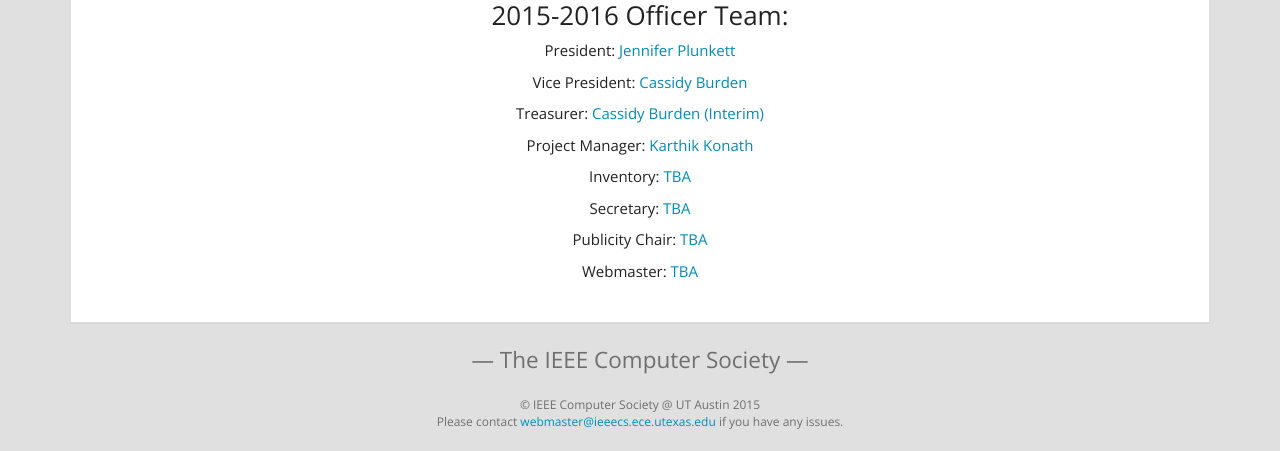
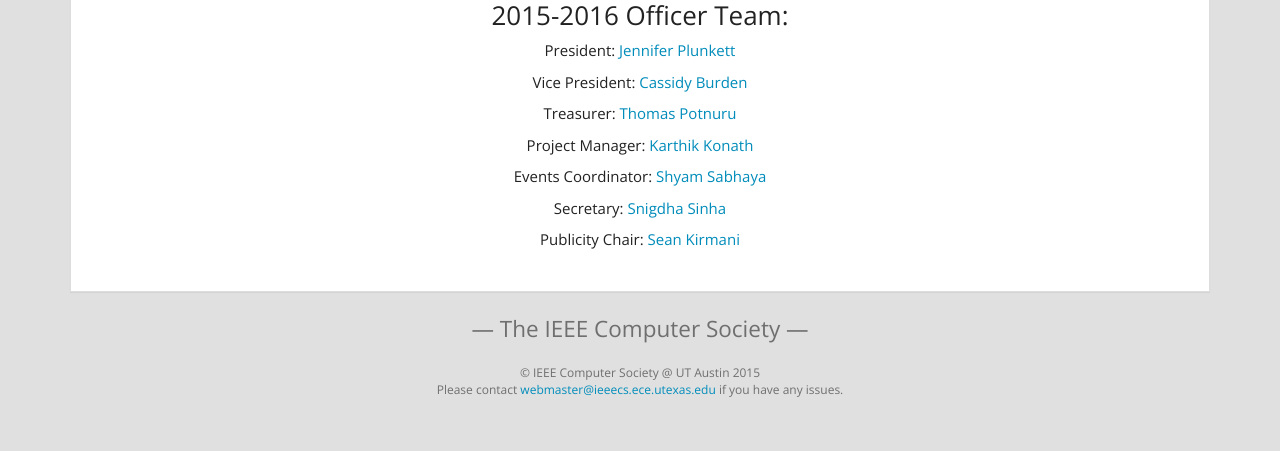
Before and after one commit to ieeecs-ut/ieee-computer-society, a Jekyll site: the page built from officers.html, in a window 1280 px wide. Shown: the part 866-1317 px from the top of the page. Built offline with Jekyll 4.4.1, drawn with Linux system fonts in a browser that asks for light colours; nearby versions of some CDN libraries; Markdown is read by kramdown in place of the engine named in the settings; after the commit the page ends 1286 px from its top, so only the background shows below that.

```diff
--- a/officers.html
+++ b/officers.html
@@ -15,23 +15,21 @@
                         <h3>2015-2016 Officer Team:</h3>
                         <p>President: <a href="mailto:president@ieeecs.ece.utexas.edu"s>Jennifer Plunkett</a></p>
                         <p>Vice President: <a href="mailto:vicepresident@ieeecs.ece.utexas.edu">Cassidy Burden</a></p>
-                        <p>Treasurer: <a href="mailto:treasurer@ieeecs.ece.utexas.edu">Cassidy Burden (Interim)</a></p>
+                        <p>Treasurer: <a href="mailto:treasurer@ieeecs.ece.utexas.edu">Thomas Potnuru</a></p>
                         <p>Project Manager: <a href="mailto:projectmanager@ieeecs.ece.utexas.edu">Karthik Konath</a></p>
-                        <p>Inventory: <a href="mailto:inventory@ieeecs.ece.utexas.edu">TBA</a></p>
-                        <p>Secretary: <a href="mailto:secretary@ieeecs.ece.utexas.edu">TBA</a></p>
-                        <p>Publicity Chair: <a href="mailto:publicitychair@ieeecs.ece.utexas.edu">TBA</a></p>
-                        <p>Webmaster: <a href="mailto:webmaster@ieeecs.ece.utexas.edu">TBA</a></p>
+                        <p>Events Coordinator: <a href="mailto:eventscoordinator@ieeecs.ece.utexas.edu">Shyam Sabhaya</a></p>
+                        <p>Secretary: <a href="mailto:secretary@ieeecs.ece.utexas.edu">Snigdha Sinha</a></p>
+                        <p>Publicity Chair: <a href="mailto:publicitychair@ieeecs.ece.utexas.edu">Sean Kirmani</a></p>
                     </figcaption>
                 </figure>
                 <h3>2015-2016 Officer Team:</h3>
                 <p>President: <a href="mailto:president@ieeecs.ece.utexas.edu"s>Jennifer Plunkett</a></p>
                 <p>Vice President: <a href="mailto:vicepresident@ieeecs.ece.utexas.edu">Cassidy Burden</a></p>
-                <p>Treasurer: <a href="mailto:treasurer@ieeecs.ece.utexas.edu">Cassidy Burden (Interim)</a></p>
+                <p>Treasurer: <a href="mailto:treasurer@ieeecs.ece.utexas.edu">Thomas Potnuru</a></p>
                 <p>Project Manager: <a href="mailto:projectmanager@ieeecs.ece.utexas.edu">Karthik Konath</a></p>
-                <p>Inventory: <a href="mailto:inventory@ieeecs.ece.utexas.edu">TBA</a></p>
-                <p>Secretary: <a href="mailto:secretary@ieeecs.ece.utexas.edu">TBA</a></p>
-                <p>Publicity Chair: <a href="mailto:publicitychair@ieeecs.ece.utexas.edu">TBA</a></p>
-                <p>Webmaster: <a href="mailto:webmaster@ieeecs.ece.utexas.edu">TBA</a></p>
+                <p>Events Coordinator: <a href="mailto:eventscoordinator@ieeecs.ece.utexas.edu">Shyam Sabhaya</a></p>
+                <p>Secretary: <a href="mailto:secretary@ieeecs.ece.utexas.edu">Snigdha Sinha</a></p>
+                <p>Publicity Chair: <a href="mailto:publicitychair@ieeecs.ece.utexas.edu">Sean Kirmani</a></p>
             </div>
         </div>
     </div>
```
Also changed, not shown: _posts/2015-10-29-ece-grad-chat.html (added, +17 -0 lines), 1 other file.
